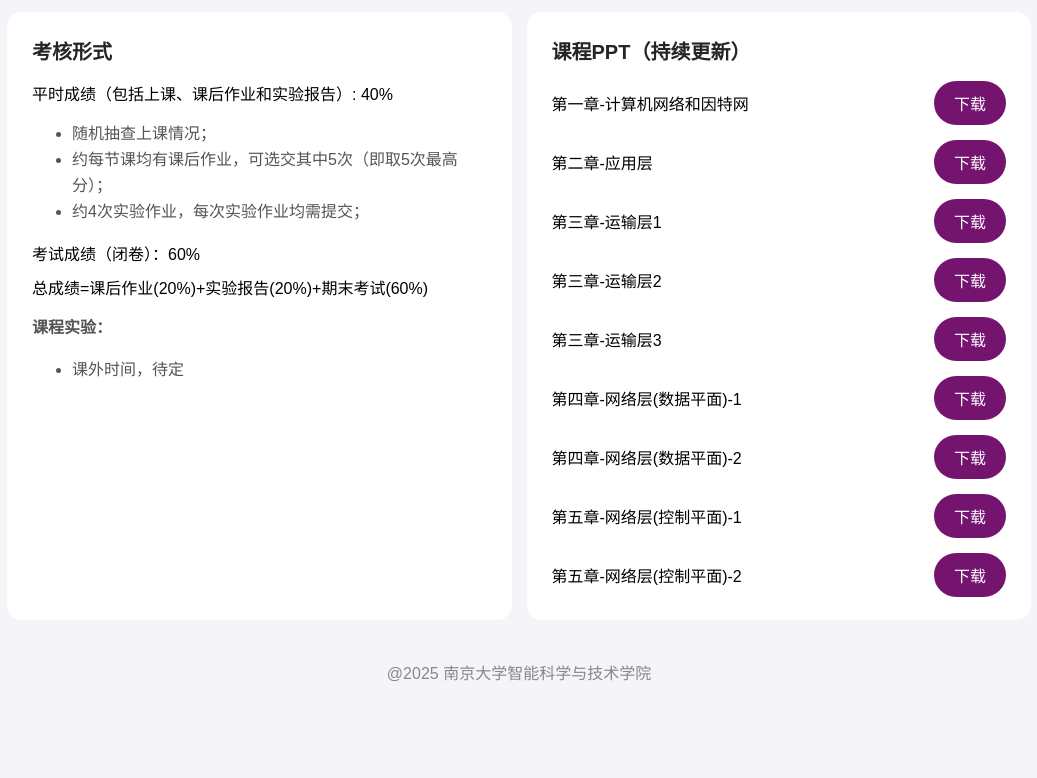
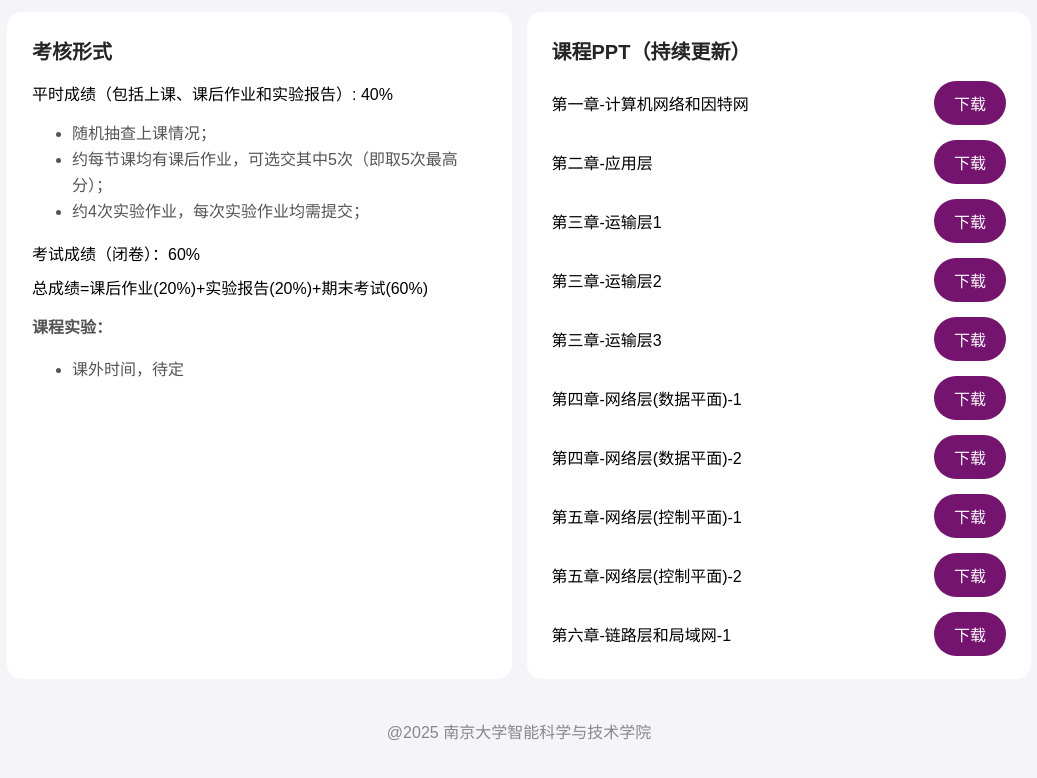
Before and after one commit to xusun0623/InternetComputing, a plain HTML site: page index.html in a window 1280 px wide. Shown: the part 544-1322 px from the top of the page, without its empty margins (121-1158 px from the left). Before the commit the page ends 1273 px from the top, so only its background shows below. Drawn offline with Linux system fonts and the light colour scheme.

Commit message:
Update index.html

```diff
--- a/index.html
+++ b/index.html
@@ -298,6 +298,24 @@
             >下载</a
           >
         </div>
+        <!-- 6-链路层和局域网-1.pdf -->
+        <div
+          style="
+            display: flex;
+            align-items: center;
+            justify-content: space-between;
+            margin-bottom: 15px;
+          "
+        >
+          <div style="font-size: 16px">第六章-链路层和局域网-1</div>
+          <a
+            href="./6-链路层和局域网-1.pdf"
+            style="margin-left: 10px; text-wrap: nowrap"
+            class="download-link"
+            download
+            >下载</a
+          >
+        </div>
       </div>
     </div>
     <div style="text-align: center; margin-top: 20px; margin-bottom: 45px">
```
